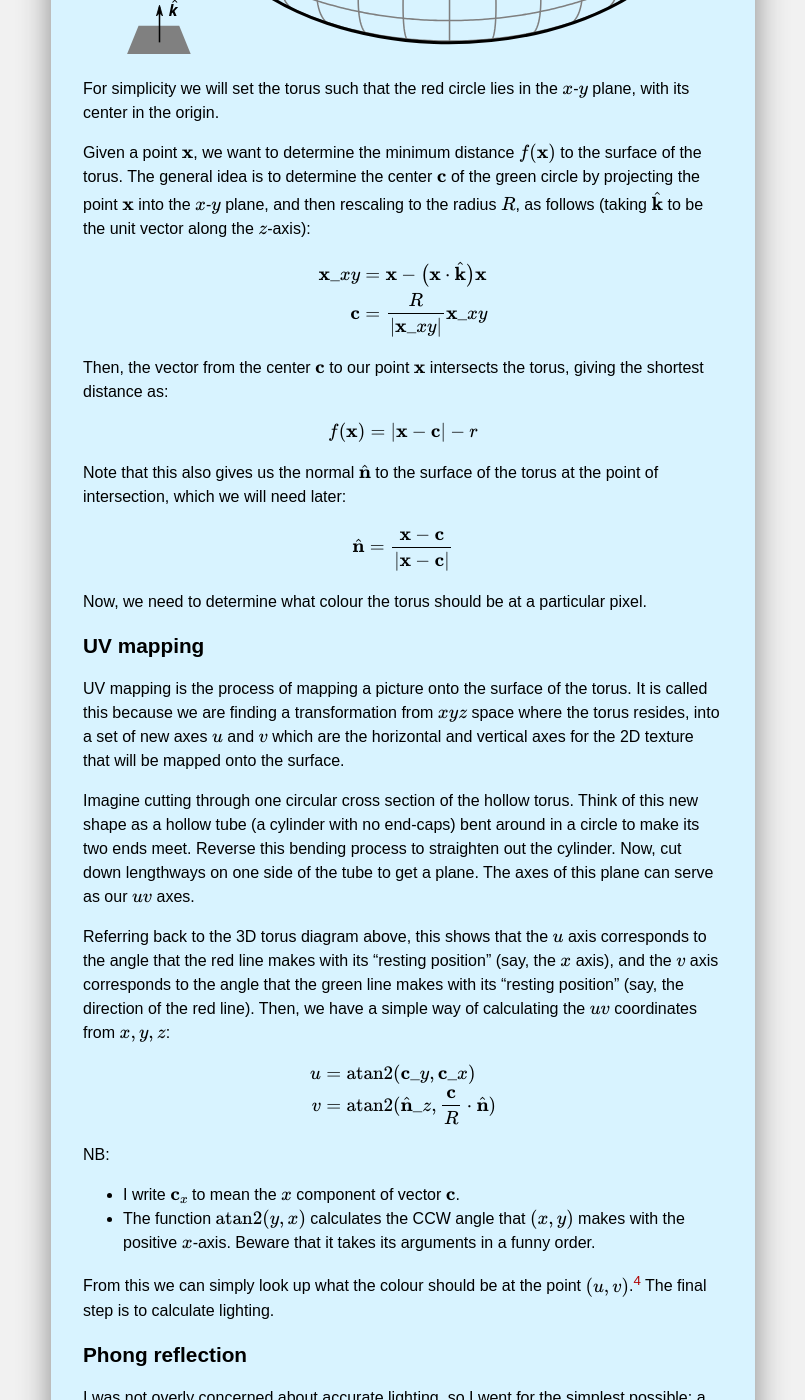
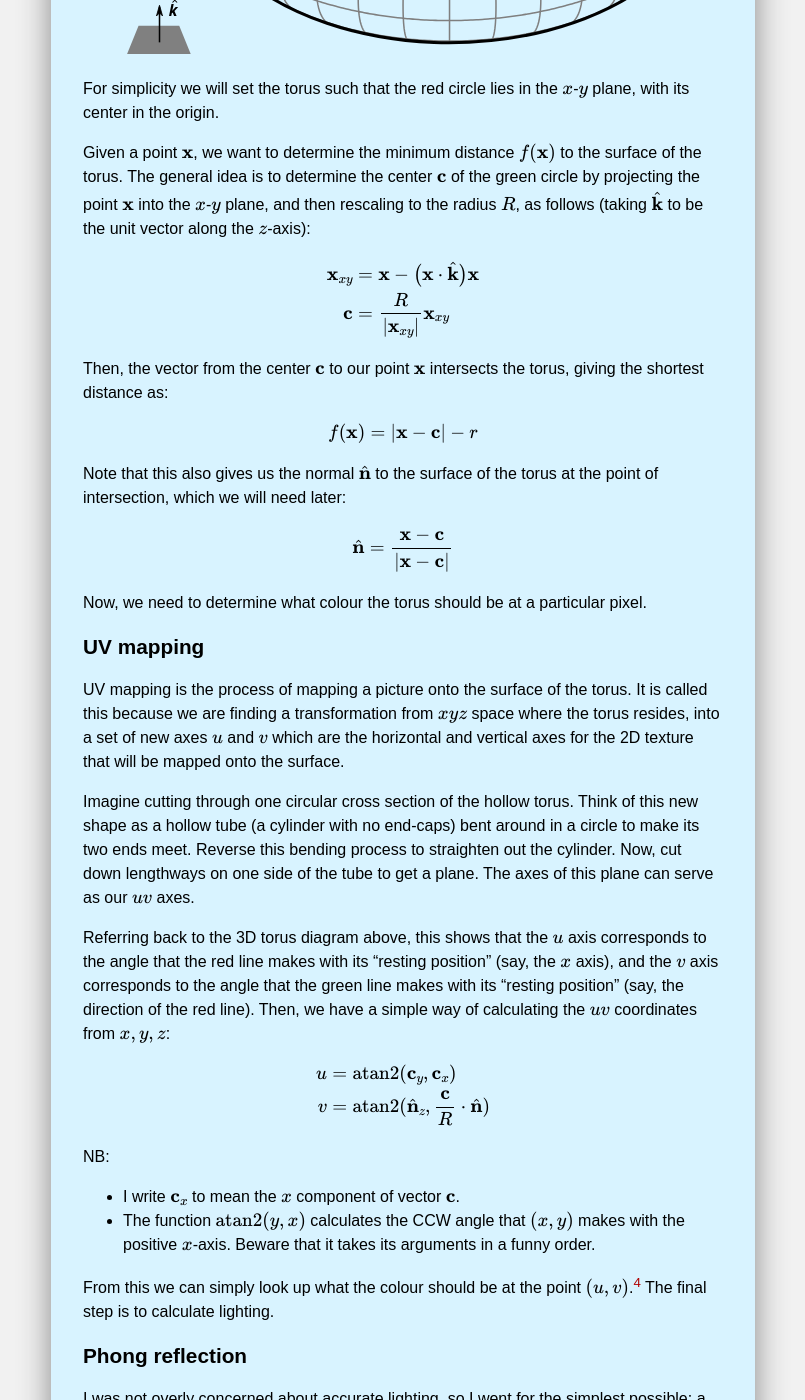
Before and after one commit to chengsun/chengsun.github.com, a Jekyll site: the page built from _posts/2015-01-27-drawing-doughnuts.md, in a window 1280 px wide and 1400 px high, scrolled down 2805 px. Shown: the whole window, without its empty margins (237-1042 px from the left). Built offline with Jekyll 4.4.1, drawn with Linux system fonts in a browser that asks for light colours; formulas are drawn with MathJax 3; some of the changed text lies outside the part shown.

Commit message:
more fixes

```diff
--- a/_posts/2015-01-27-drawing-doughnuts.md
+++ b/_posts/2015-01-27-drawing-doughnuts.md
@@ -81,8 +81,8 @@ For simplicity we will set the torus such that the red circle lies in the \\(x\\
 Given a point \\(\mathbf{x}\\), we want to determine the minimum distance \\(f(\mathbf{x})\\) to the surface of the torus.  The general idea is to determine the center \\(\mathbf{c}\\) of the green circle by projecting the point \\(\mathbf{x}\\) into the \\(x\\)-\\(y\\) plane, and then rescaling to the radius \\(R\\), as follows (taking \\(\hat{\mathbf{k}}\\) to be the unit vector along the \\(z\\)-axis):
 <p markdown="0">
 \begin{align}
-\mathbf{x}\_{xy} &= \mathbf{x} - \bigl(\mathbf{x}\cdot\hat{\mathbf{k}}\bigr)\mathbf{x} \\
-\mathbf{c} &= \frac{R}{\left| \mathbf{x}\_{xy} \right|} \mathbf{x}\_{xy} \\
+\mathbf{x}_{xy} &= \mathbf{x} - \bigl(\mathbf{x}\cdot\hat{\mathbf{k}}\bigr)\mathbf{x} \\
+\mathbf{c} &= \frac{R}{\left| \mathbf{x}_{xy} \right|} \mathbf{x}_{xy} \\
 \end{align}
 </p>
 Then, the vector from the center \\(\mathbf{c}\\) to our point \\(\mathbf{x}\\) intersects the torus, giving the shortest distance as:
@@ -105,8 +105,8 @@ Referring back to the 3D torus diagram above, this shows that the \\(u\\) axis c
 
 <p markdown="0">
 \begin{align}
-u &= \text{atan2}(\mathbf{c}\_y, \mathbf{c}\_x) \\
-v &= \text{atan2}(\hat{\mathbf{n}}\_z, \frac{\mathbf{c}}{R} \cdot \hat{\mathbf{n}}) \\
+u &= \text{atan2}(\mathbf{c}_y, \mathbf{c}_x) \\
+v &= \text{atan2}(\hat{\mathbf{n}}_z, \frac{\mathbf{c}}{R} \cdot \hat{\mathbf{n}}) \\
 \end{align}
 </p>
 
@@ -167,7 +167,7 @@ If you found this post interesting, check out [ShaderToy](https://www.shadertoy.
     The view direction is determined by which pixel \\((s\_x, s\_y)\\) on the screen is being processed:
     <p markdown="0">
     \begin{align}
-    \mathbf{v} &= \left( \frac{2 s\_x}{w} - 1, \frac{2 s\_y}{h} - 1, v\_z \right) \\
+    \mathbf{v} &= \left( \frac{2 s_x}{w} - 1, \frac{2 s_y}{h} - 1, v_z \right) \\
     \hat{\mathbf{v}} &= \frac{\mathbf{v}}{|\mathbf{v}|}
     \end{align}
     </p>
```
